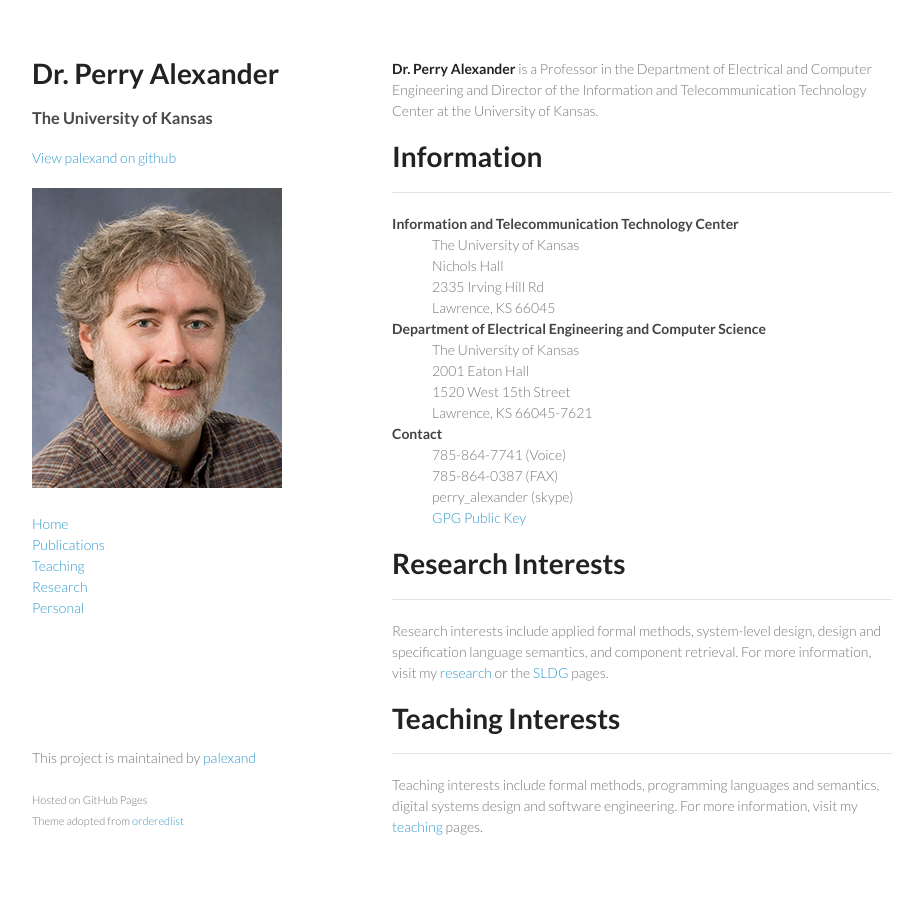
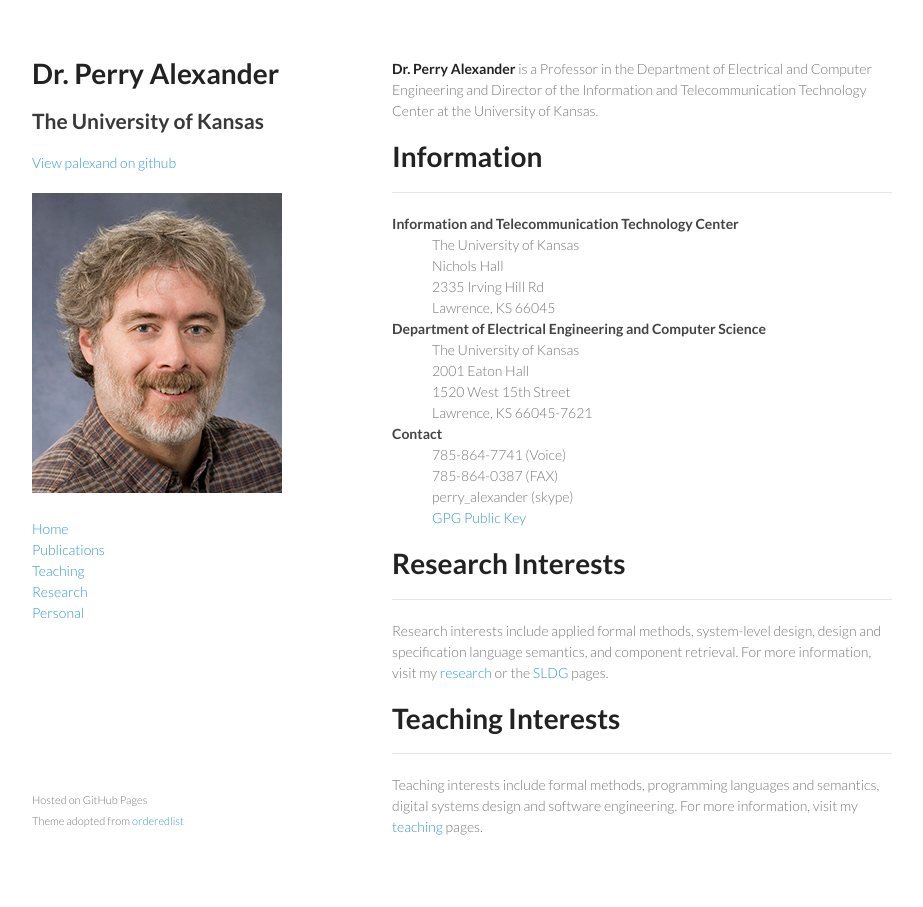
Before and after one commit to palexand/palexand.github.io, a Jekyll site: the page built from index.md, in a window 1280 px wide. Shown: the whole page, without its empty margins (178-1101 px from the left). Built offline with Jekyll 4.4.1, drawn with Linux system fonts in a browser that asks for light colours.

Commit message:
formatting main layout

```diff
--- a/_layouts/frontpage.html
+++ b/_layouts/frontpage.html
@@ -16,7 +16,7 @@
     <div class="wrapper">
       <header>
         <h1>{{ site.title }}</h1>
-        <h3>{{ site.subtitle }}</h3>
+        <h2>{{ site.subtitle }}</h2>
 
         <p class="view"><a href="https://github.com/{{ site.account }}/">View palexand on github</small></a></p>
 
@@ -34,7 +34,6 @@
       {{ content }}
       </section>
       <footer>
-        <p>This project is maintained by <a href="https://github.com/palexand">palexand</a></p>
         <p><small>Hosted on GitHub Pages <br> Theme adopted from <a href="https://github.com/orderedlist">orderedlist</a></small></p>
       </footer>
     </div>
```
